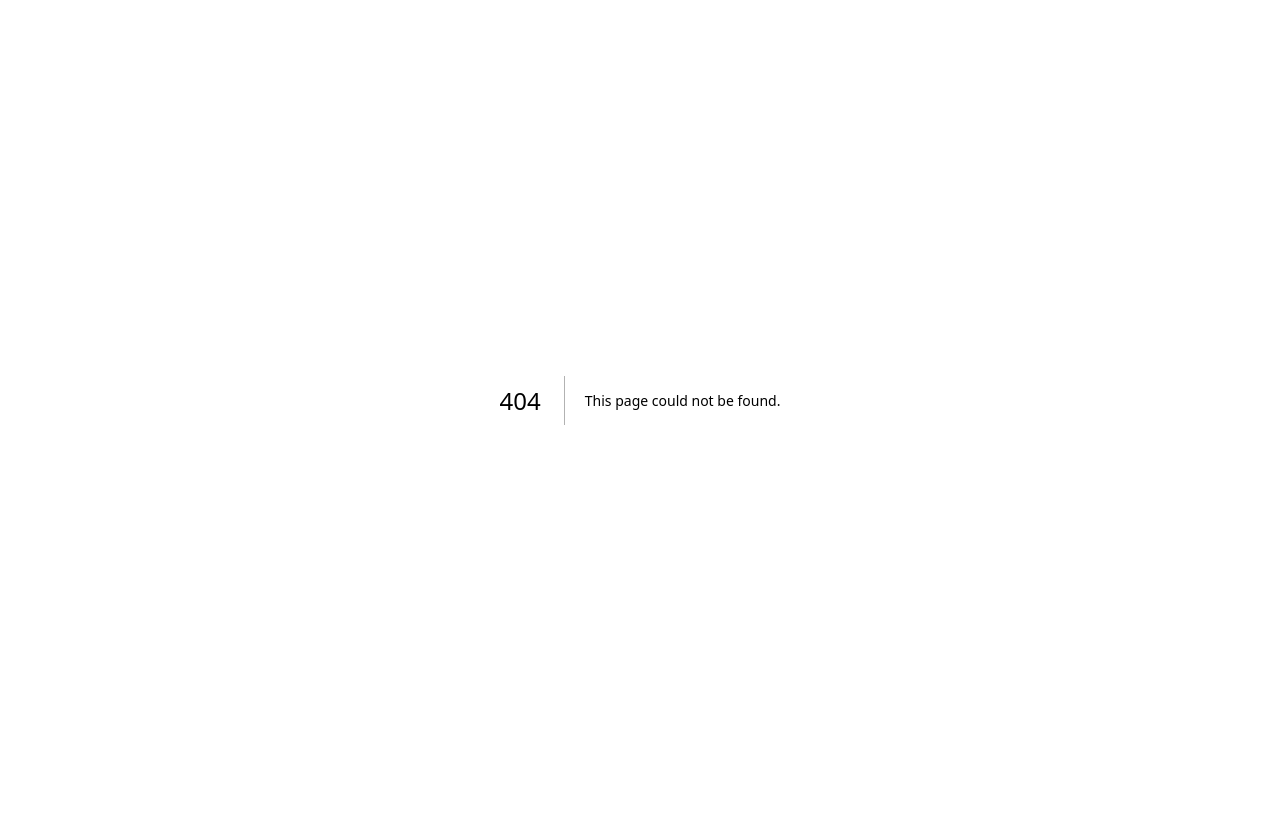
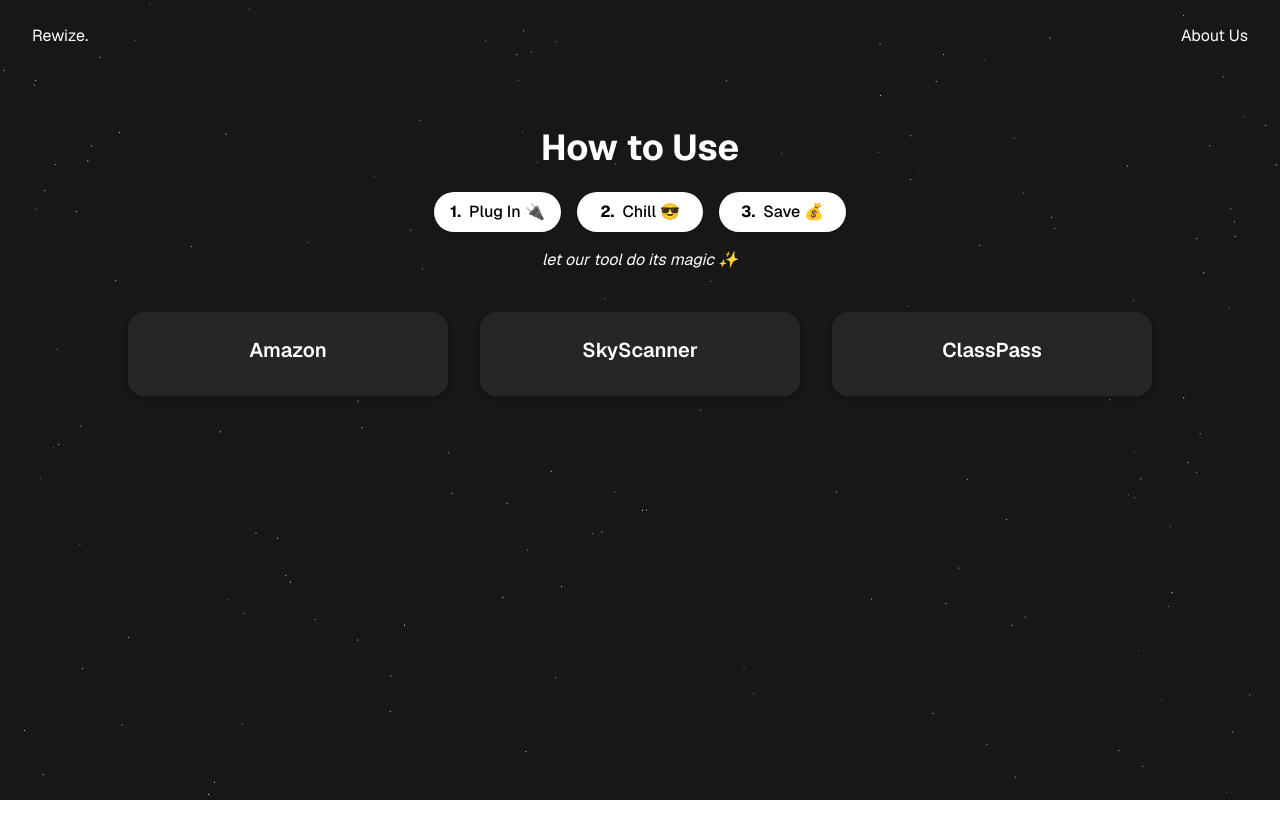
Before and after one commit to Siddharth-Bhardwaj/rewize, a Next.js app: page /how-to-use in a window 1280 px wide. Before the commit this address had no page. Shown: the top 838 px of the page. Before the commit the page ends 800 px from the top, so only its background shows below. Built offline with nearby package versions, Linux system fonts and the light colour scheme.

Commit message:
add pages

```diff
--- /dev/null
+++ b/src/app/about-us/page.tsx
@@ -0,0 +1,39 @@
+import PageContainer from "@/components/PageContainer"
+import React from "react"
+
+const AboutPage = () => {
+    return (
+        <PageContainer>
+            <div className="flex flex-col items-center h-screen px-4 py-8 text-center">
+            <p className="text-lg max-w-xl mb-10">
+                Hey there! 👋 We're a squad of code-breathing warriors from NYU Tandon School of Engineering, forging our path through a Master’s in Computer Science. This hackathon is our Final Selection — a test of skill and willpower. We're here to slash through bugs, stay calm, and maybe even go full Hinokami Kagura on our code. Let's make this first hackathon legendary! ⚔️💻🔥
+            </p>
+
+
+                <div className="grid grid-cols-1 sm:grid-cols-2 lg:grid-cols-2 gap-6 w-full max-w-3xl">
+                    <article className="bg-neutral-800 shadow-lg rounded-2xl p-4 flex flex-col items-center transition-transform duration-300 transform hover:scale-105 hover:shadow-xl">
+                        <h2 className="font-semibold text-xl">Aryaman Rishabh</h2>
+                        <a href="https://github.com/aryamanrishabh" className="text-cream-600 hover:underline mt-2">Github</a>
+                    </article>
+
+                    <article className="bg-neutral-800 shadow-lg rounded-2xl p-4 flex flex-col items-center transition-transform duration-300 transform hover:scale-105 hover:shadow-xl">
+                        <h2 className="font-semibold text-xl">Siddharth Bhardwaj</h2>
+                        <a href="https://github.com/Siddharth-Bhardwaj" className="text-cream-600 hover:underline mt-2">Github</a>
+                    </article>
+
+                    <article className="bg-neutral-800 shadow-lg rounded-2xl p-4 flex flex-col items-center transition-transform duration-300 transform hover:scale-105 hover:shadow-xl">
+                        <h2 className="font-semibold text-xl">Laba Kumar Deka</h2>
+                        <a href="https://github.com/Kuxha" className="text-cream-600 hover:underline mt-2">Github</a>
+                    </article>
+
+                    <article className="bg-neutral-800 shadow-lg rounded-2xl p-4 flex flex-col items-center transition-transform duration-300 transform hover:scale-105 hover:shadow-xl">
+                        <h2 className="font-semibold text-xl">Rashmika Ranjan</h2>
+                        <a href="https://github.com/rashmikaranjan" className="text-cream-600 hover:underline mt-2">Github</a>
+                    </article>
+                </div>
+            </div>
+        </PageContainer>
+    )
+}
+
+export default AboutPage
--- /dev/null
+++ b/src/app/how-to-use/page.tsx
@@ -0,0 +1,48 @@
+import PageContainer from "@/components/PageContainer"
+import React from "react"
+
+const HowToUse = () => {
+    const businesses = [
+        { name: "Amazon" },
+        { name: "SkyScanner" },
+        { name: "ClassPass" }
+    ]
+
+    return (
+        <PageContainer>
+            <div className="flex flex-col items-center min-h-screen px-4 py-10 text-center">
+                <h1 className="text-4xl font-bold mb-6 text-white">How to Use</h1>
+
+                {/* Styled Steps */}
+                <ul className="mb-4 grid grid-cols-1 sm:grid-cols-3 gap-4 text-black text-base font-medium">
+                    <li className="flex items-center justify-center bg-white rounded-full px-4 py-2 shadow">
+                        <span className="mr-2 font-bold text-black">1.</span> Plug In 🔌
+                    </li>
+                    <li className="flex items-center justify-center bg-white rounded-full px-4 py-2 shadow">
+                        <span className="mr-2 font-bold text-black">2.</span> Chill 😎
+                    </li>
+                    <li className="flex items-center justify-center bg-white rounded-full px-4 py-2 shadow">
+                        <span className="mr-2 font-bold text-black">3.</span> Save 💰
+                    </li>
+                </ul>
+
+                {/* Magic Message */}
+                <p className="text-white text-16px italic mb-10">let our tool do its magic ✨</p>
+
+                {/* Business Blocks */}
+                <div className="grid grid-cols-1 sm:grid-cols-2 lg:grid-cols-3 gap-8 w-full max-w-5xl">
+                    {businesses.map((biz, idx) => (
+                        <div
+                            key={idx}
+                            className="bg-neutral-800 text-white p-6 rounded-2xl shadow-md transform transition-transform duration-300 hover:scale-105 hover:shadow-2xl flex flex-col items-center justify-between"
+                        >
+                            <h2 className="text-xl font-semibold mb-2">{biz.name}</h2>
+                        </div>
+                    ))}
+                </div>
+            </div>
+        </PageContainer>
+    )
+}
+
+export default HowToUse
```
